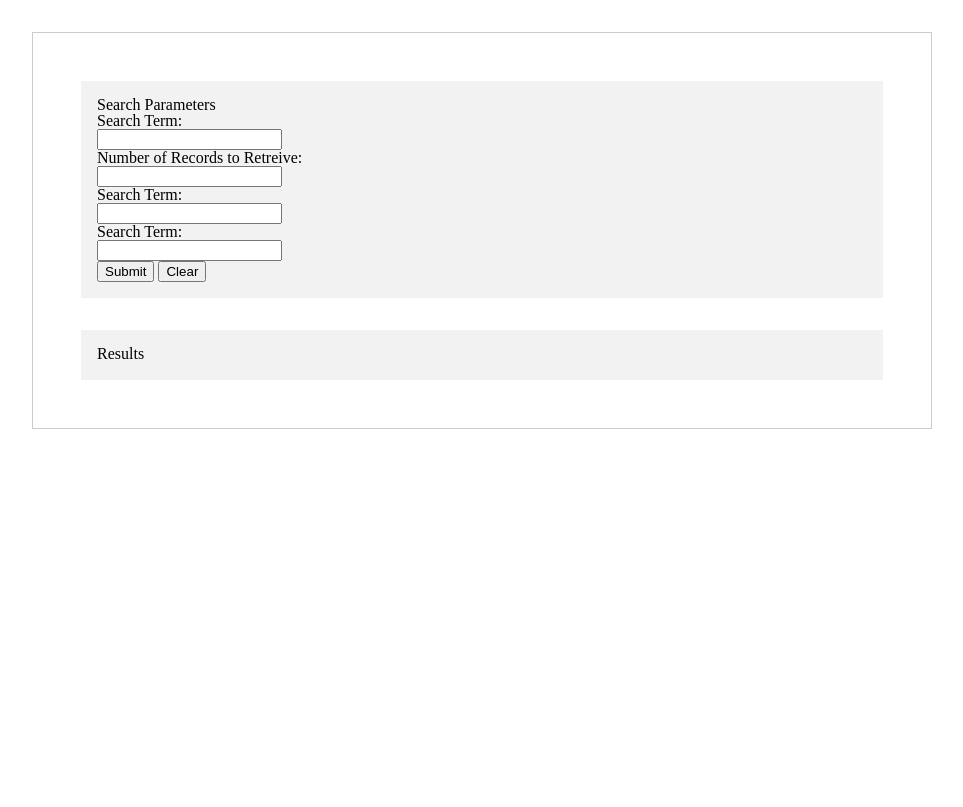
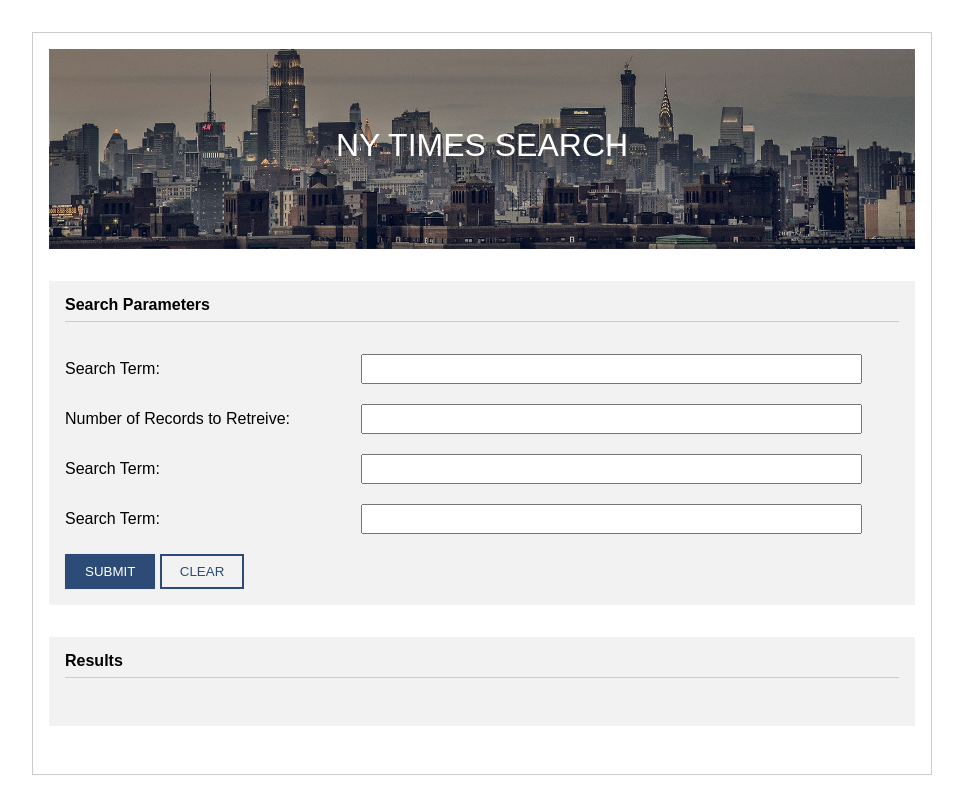
Before and after one commit to VisDPT/NYTimes, a plain HTML site: page index.html in a window 1280 px wide. Shown: the whole page, without its empty margins (158-1121 px from the left). Drawn offline with nearby package versions, Linux system fonts and the light colour scheme.

Commit message:
final css added

```diff
--- a/assets/css/styles.css
+++ b/assets/css/styles.css
@@ -3,26 +3,59 @@
     -moz-box-sizing: border-box;
     box-sizing: border-box;
 }
+body {
+    font-family: Arial, sans-serif;
+}
 #wrapper {
     border: 1px solid #ccc;
     padding: 1em;
     margin: 2em auto;
+    width: 100%;
     max-width: 900px;
 }
 #search-parameters, #results {
     background-color: #f2f2f2;
     min-height: 50px;
+    width: 100%;
     padding: 1em;
-    margin: 2em ;
+    margin: 2em auto;
 }
-label, input {
-    display: block;
+label {
+    clear: both;
+    width: 100%;
+    display: inline-block;
 }
+input {
+    margin-bottom: 1.5em;
+    width: 100%;
+    display: inline-block;
+    height: 30px;
+}
+button {
+    background-color: transparent;
+    border: 2px solid #2c4c77;
+    padding: 8px 18px;
+    text-transform: uppercase;
+    color: #2c4c77;
+    cursor: pointer;
+}
+button[type=submit] {
+    background-color: #2c4c77;
+    -webkit-box-shadow: 0 0 1px #ccc;
+    -moz-box-shadow: 0 0 1px #ccc;
+    box-shadow: 0 0 1px #ccc;
+    color: #fff;
+}
+button:hover {
+    opacity: 0.7;
+}
+
 header {
     width: 100%;
-    padding: 3em;
+    padding: 5em 0 3em;
     background-image: url('../images/nyc.jpg');
-    background-size: 100% auto;
+    background-repeat: no-repeat;
+    background-size: cover;
     background-position: bottom;
     min-height: 200px;
 
@@ -30,5 +63,20 @@ header {
 h1 {
     text-align: center;
     color: #fff;
-
+    font-size: 2em;
+    text-transform: uppercase;
 }
+h2 {
+    margin-bottom: 2em;
+    padding-bottom: .5em;
+    border-bottom: 1px solid #ccc;
+    font-weight: bold;
+}
+@media screen and (min-width: 700px) {
+    label {
+        width: 35%;
+    }
+    input {
+        width: 60%;
+    }
+}
--- a/index.html
+++ b/index.html
@@ -17,6 +17,9 @@
         <body>
 
             <div id="wrapper">
+                <header>
+                    <h1>NY Times Search</h1>
+                </header>
 
                 <div id="search-parameters">
                     <h2>Search Parameters</h2>
```
